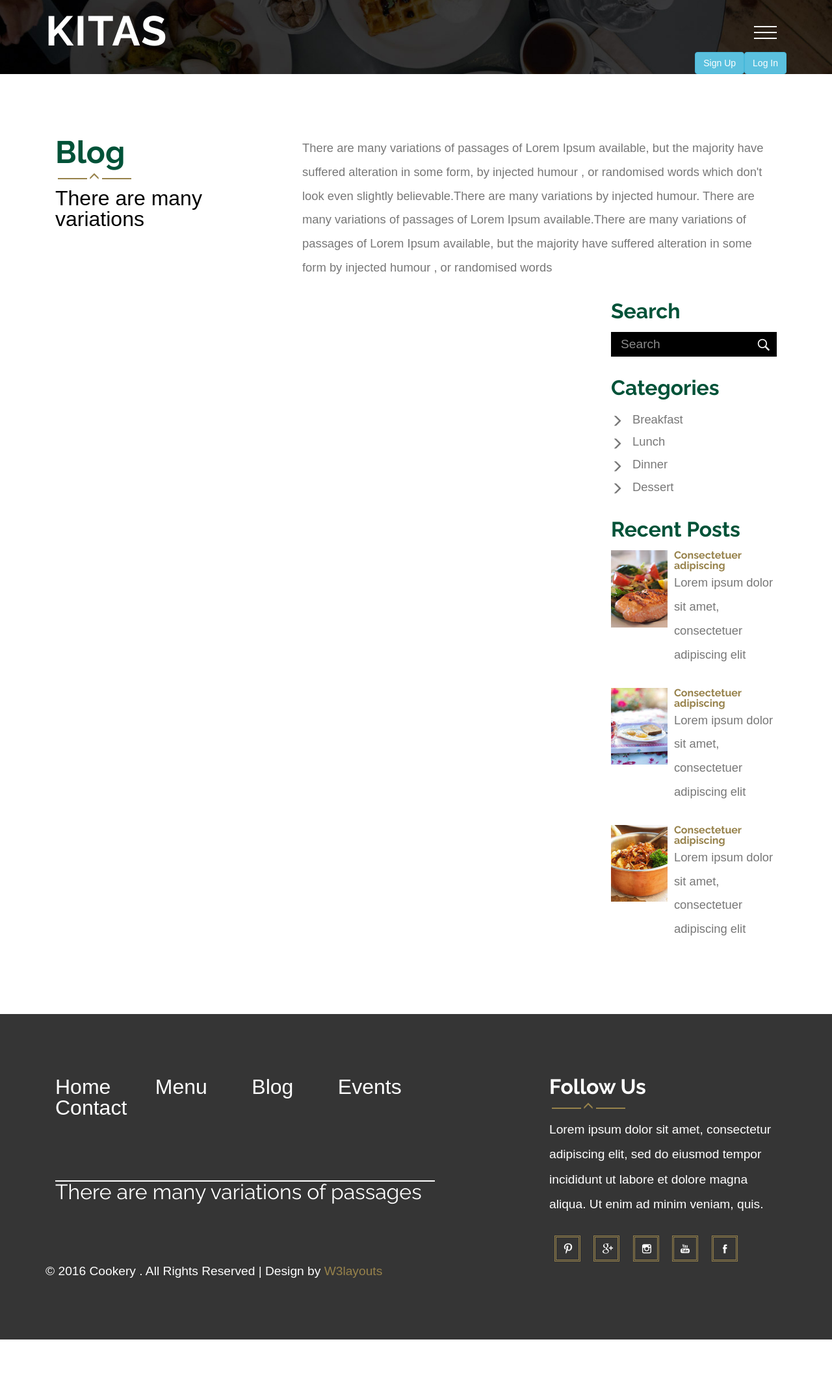
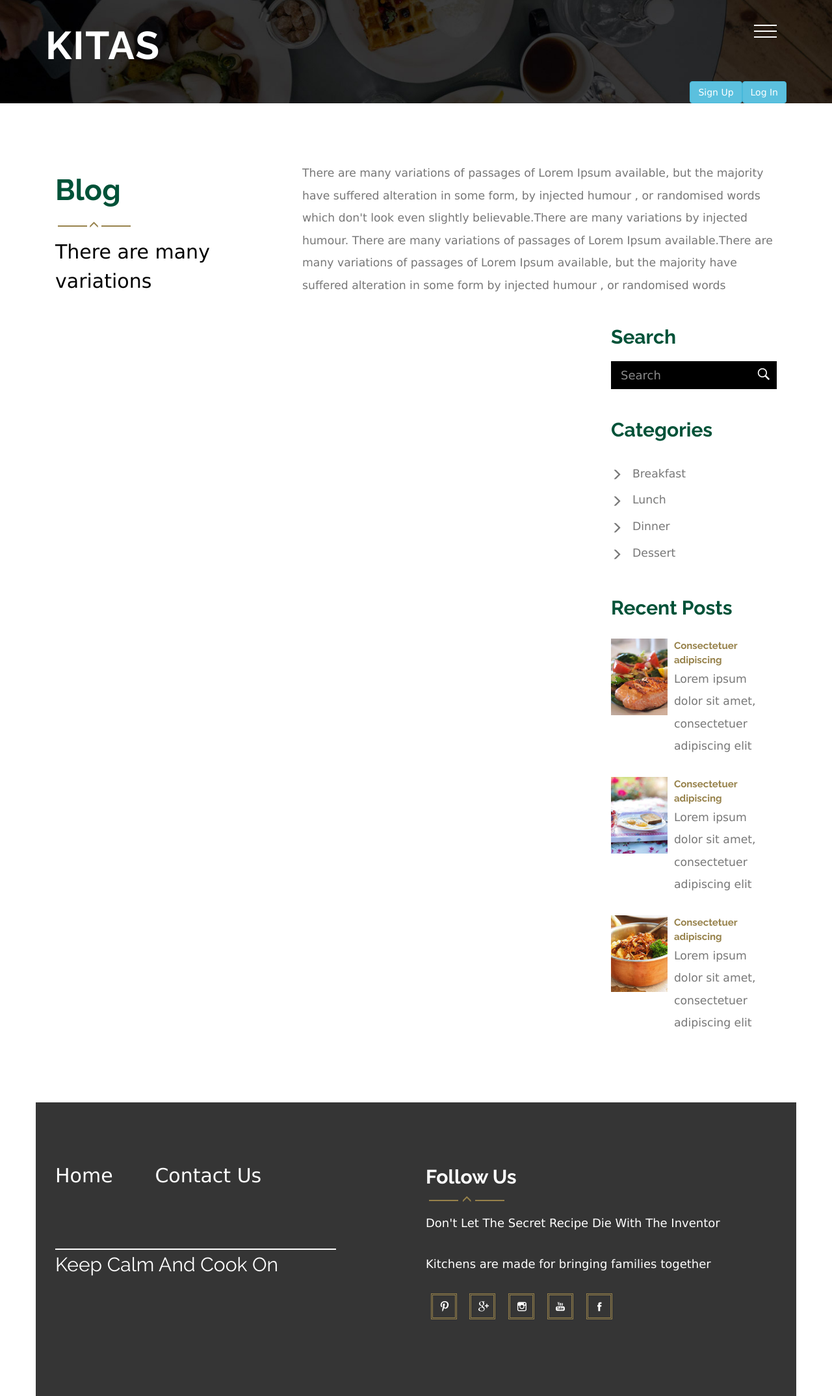
Before and after one commit to gdadlaney/kitas, a Django app: page /blog in a window 1280 px wide. Shown: the whole page at 65% size. Before the commit the page ends 2062 px from the top, so only its background shows below. Run offline with Django 3.2, Linux system fonts and the light colour scheme; some libraries are stand-ins or nearby versions.

Commit message:
cute jealousy

```diff
--- a/KitchAs/kitchen/templates/index.html
+++ b/KitchAs/kitchen/templates/index.html
@@ -251,6 +251,7 @@ Smartphone Compatible web template, free webdesigns for Nokia, Samsung, LG, Sony
 		<button type="button" class="btn btn-info btn-md" data-toggle="modal" data-target="#login" style="z-index: 1; float: right;">Log In</button>
 
 		<button type="button" class="btn btn-info btn-md" data-toggle="modal" data-target="#signup" style="z-index: 1; float: right;">Sign Up</button>
+		{{ message }}
 	{% else %}
 		<!-- <p style="background: red; color: yellow;"> Hello, {{ request.session.user }} </p> -->
 		<div class="dropdown" style="float: right; margin-right: 30px;">
@@ -264,9 +265,6 @@ Smartphone Compatible web template, free webdesigns for Nokia, Samsung, LG, Sony
   			</ul>
 		</div>
 
-	{% endif %}
-	{% if abc %}
-		<p style="background: red; color: yellow;">{{ abc }}</p>
 	{% endif %}
 	</div>
 	<!-- start search-->
--- a/KitchAs/kitchen/templates/pingredients.html
+++ b/KitchAs/kitchen/templates/pingredients.html
@@ -54,7 +54,7 @@
 		  </style>
 
 		  <script>
-  $( function() {
+  $(document).ready( function() {
     $.widget( "custom.combobox", {
       _create: function() {
         this.wrapper = $( "<span>" )
--- a/KitchAs/kitchen/templates/template.html
+++ b/KitchAs/kitchen/templates/template.html
@@ -4,7 +4,7 @@
 <!DOCTYPE html>
 <html>
 <head>
-<title>Cookery A Food Category Flat Bootstrap Responsive Website Template | Blog :: w3layouts</title>
+<title>KITAS</title>
 <link href="{% static 'css/bootstrap.css' %}" rel="stylesheet" type="text/css" media="all" />
 <!-- jQuery (necessary for Bootstrap's JavaScript plugins) -->
 <script src="{% static 'js/jquery.min.js' %}"></script>
@@ -14,10 +14,8 @@
 <!--//theme-style-->
 <meta name="viewport" content="width=device-width, initial-scale=1">
 <meta http-equiv="Content-Type" content="text/html; charset=utf-8" />
-<meta name="keywords" content="Cookery Responsive web template, Bootstrap Web Templates, Flat Web Templates, Android Compatible web template,
-Smartphone Compatible web template, free webdesigns for Nokia, Samsung, LG, SonyEricsson, Motorola web design" />
 <script type="application/x-javascript"> addEventListener("load", function() { setTimeout(hideURLbar, 0); }, false); function hideURLbar(){ window.scrollTo(0,1); } </script>
-<!---->
+
 <link href='//fonts.googleapis.com/css?family=Raleway:400,200,100,300,500,600,700,800,900' rel='stylesheet' type='text/css'>
 <link href='//fonts.googleapis.com/css?family=Open+Sans+Condensed:300,300italic,700' rel='stylesheet' type='text/css'>
 <link href="{% static 'css/styles.css' %}" rel="stylesheet">
@@ -41,58 +39,7 @@ Smartphone Compatible web template, free webdesigns for Nokia, Samsung, LG, Sony
 
 <link rel="stylesheet" type="text/css" href="https://www.w3schools.com/w3css/4/w3.css">
 </head>
-	<title>Cookery A Food Category Flat Bootstrap Responsive Website Template | Codes :: w3layouts</title>
-	<link href="{% static 'css/bootstrap.css' %}" rel="stylesheet" type="text/css" media="all" />
-	<!-- jQuery (necessary for Bootstrap's JavaScript plugins) -->
-	<script src="{% static 'js/jquery.min.js' %}"></script>
-	<!-- Custom Theme files -->
-	<!--theme-style-->
-	<link href="{% static 'css/style.css' %}" rel="stylesheet" type="text/css" media="all" />
-	<!--//theme-style-->
-	<meta name="viewport" content="width=device-width, initial-scale=1">
-	<meta http-equiv="Content-Type" content="text/html; charset=utf-8" />
-	<meta name="keywords" content="Cookery Responsive web template, Bootstrap Web Templates, Flat Web Templates, Android Compatible web template,
-	Smartphone Compatible web template, free webdesigns for Nokia, Samsung, LG, SonyEricsson, Motorola web design" />
-	<script type="application/x-javascript"> addEventListener("load", function() { setTimeout(hideURLbar, 0); }, false); function hideURLbar(){ window.scrollTo(0,1); } </script>
-	<!---->
-	<link href='//fonts.googleapis.com/css?family=Raleway:400,200,100,300,500,600,700,800,900' rel='stylesheet' type='text/css'>
-	<link href='//fonts.googleapis.com/css?family=Open+Sans+Condensed:300,300italic,700' rel='stylesheet' type='text/css'>
-
-	<link href="{% static 'css/styles.css' %}" rel="stylesheet">
-		<link rel="stylesheet" type="text/css" href="{% static 'css/component.css' %}" />
-		<!-- animation-effect -->
-	<link href="{% static 'css/animate.min.css' %}" rel="stylesheet">
-	<script src="{% static 'js/wow.min.js' %}"></script>
-	<script>
-	 new WOW().init();
-	</script>
-	<!-- //animation-effect -->
-	<link rel="stylesheet" href="https://maxcdn.bootstrapcdn.com/bootstrap/3.3.7/css/bootstrap.min.css">
-
-
-	<!-- jQuery library -->
-	<!-- <script src="https://ajax.googleapis.com/ajax/libs/jquery/3.2.1/jquery.min.js"></script> -->
-
-	<!-- Latest compiled JavaScript -->
-	<script src="https://maxcdn.bootstrapcdn.com/bootstrap/3.3.7/js/bootstrap.min.js"></script>
-	<link rel="stylesheet" href="{% static 'css/reset.css' %}"> <!-- CSS reset -->
-	<link rel="stylesheet" href="{% static 'css/stylef.css' %}"> <!-- Gem style -->
-	<script src="{% static 'js/modernizr.js' %}"></script> <!-- Modernizr -->
-	<!-- <script src="https://ajax.googleapis.com/ajax/libs/angularjs/1.6.4/angular.min.js"></script> -->
-
-
-
-	<!-- jQuery library -->
-	<!-- <script src="https://ajax.googleapis.com/ajax/libs/jquery/3.2.1/jquery.min.js"></script> -->
-
-	<!-- Latest compiled JavaScript -->
-	<script src="https://maxcdn.bootstrapcdn.com/bootstrap/3.3.7/js/bootstrap.min.js"></script>
-	<link rel="stylesheet" href="{% static 'css/reset.css' %}"> <!-- CSS reset -->
-	<link rel="stylesheet" href="{% static 'css/stylef.css' %}"> <!-- Gem style -->
-	<script src="{% static 'js/modernizr.js' %}"></script> <!-- Modernizr -->
-	<!-- <script src="https://ajax.googleapis.com/ajax/libs/angularjs/1.6.4/angular.min.js"></script> -->
-
-</head>
+	<!--  -->
 <body>
 
 
@@ -208,12 +155,11 @@ Smartphone Compatible web template, free webdesigns for Nokia, Samsung, LG, Sony
 				<a href="#" class="navicon"></a>
 					<div class="toggle">
 						<ul class="toggle-menu">
-							<li><a class="active" href="/index">Home</a></li>
-							<li><a  href="/menu">Menu</a></li>
-							<li><a  href="/blog">Blog</a></li>
-							<li><a  href="/typo">Codes</a></li>
-							<li><a  href="/events">Events</a></li>
-							<li><a  href="/contact">Contact</a></li>
+							<li align="center"><a class="active" href="/index">Home</a></li>
+							<li align="center"><a  href="/menu">Categories</a></li>
+							<li align="center"><a  href="/blog">Ingredients</a></li>
+							<li align="center"><a  href="/typo">Fab_Recipes</a></li>
+							<li align="center"><a  href="/contact">ContactUS</a></li>
 						</ul>
 					</div>
 				<script>
@@ -253,23 +199,24 @@ Smartphone Compatible web template, free webdesigns for Nokia, Samsung, LG, Sony
 <!--//content-->
 
 <!--footer-->
-	<div class="footer">
-		<div class="container">
+
+		<div class="container footer">
 			<div class="footer-head">
-				<div class="col-md-8 footer-top animated wow fadeInRight" data-wow-duration="1000ms" data-wow-delay="500ms">
+				<div class="col-md-6 footer-top animated wow fadeInRight" data-wow-duration="700ms" data-wow-delay="300ms">
 					<ul class=" in">
 						<li><a href="/index">Home</a></li>
-						<li><a  href="/menu">Menu</a></li>
-						<li><a  href="/blog">Blog</a></li>
-						<li><a  href="/events">Events</a></li>
-						<li><a  href="/contact">Contact</a></li>
+						<!-- <li><a  href="/menu">Categories</a></li>
+						<li><a  href="/blog">Ingredients</a></li>
+						<li><a  href="/events">Fab Recipes</a></li> -->
+						<li><a  href="/contact">Contact Us</a></li>
 					</ul>
-						<span>There are many variations of passages</span>
+						<span>Keep Calm And Cook On</span>
 				</div>
-				<div class="col-md-4 footer-bottom  animated wow fadeInLeft" data-wow-duration="1000ms" data-wow-delay="500ms">
+				<div class="col-md-6 footer-bottom  animated wow fadeInLeft" data-wow-duration="1000ms" data-wow-delay="500ms">
 					<h2>Follow Us</h2>
 					<label><i class="glyphicon glyphicon-menu-up"></i></label>
-					<p>Lorem ipsum dolor sit amet, consectetur adipiscing elit, sed do eiusmod tempor incididunt ut labore et dolore magna aliqua. Ut enim ad minim veniam, quis.</p>
+					<p>Don't Let The Secret Recipe Die With The Inventor</p>
+					<p>Kitchens are made for bringing families together</p>
 					<ul class="social-ic">
 						<li><a href="#"><i></i></a></li>
 						<li><a href="#"><i class="ic"></i></a></li>
@@ -279,12 +226,10 @@ Smartphone Compatible web template, free webdesigns for Nokia, Samsung, LG, Sony
 					</ul>
 
 				</div>
-			<div class="clearfix"> </div>
+			<!-- <div class="clearfix"> </div> -->
 
 			</div>
-			<p class="footer-class animated wow bounce" data-wow-duration="1000ms" data-wow-delay="500ms">&copy; 2016 Cookery . All Rights Reserved | Design by  <a href="http://w3layouts.com/" target="_blank">W3layouts</a> </p>
 		</div>
-	</div>
 	<!--//footer-->
 </body>
 </html>
--- a/KitchAs/kitchen/views.py
+++ b/KitchAs/kitchen/views.py
@@ -167,7 +167,7 @@ def logout(request):
 	else:
 		user = " "
 	request.session['user']=None
-	return render(request, 'index.html', {"abc":"Thank you, we miss you already "+user})
+	return render(request, 'index.html', {"message":"Thank you, we miss you already "+user})
 
 def test(request):
 	return HttpResponse("Hello")
```
